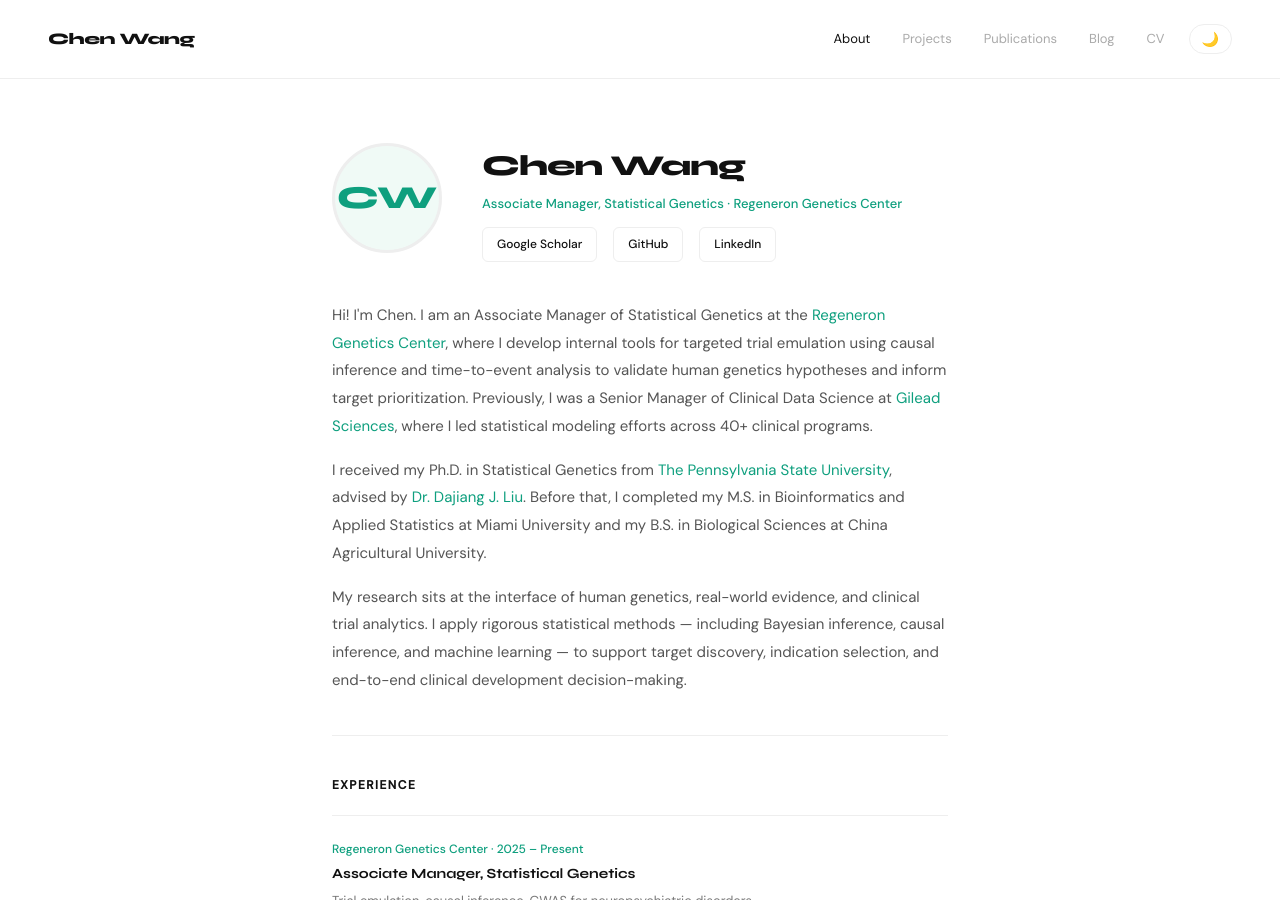
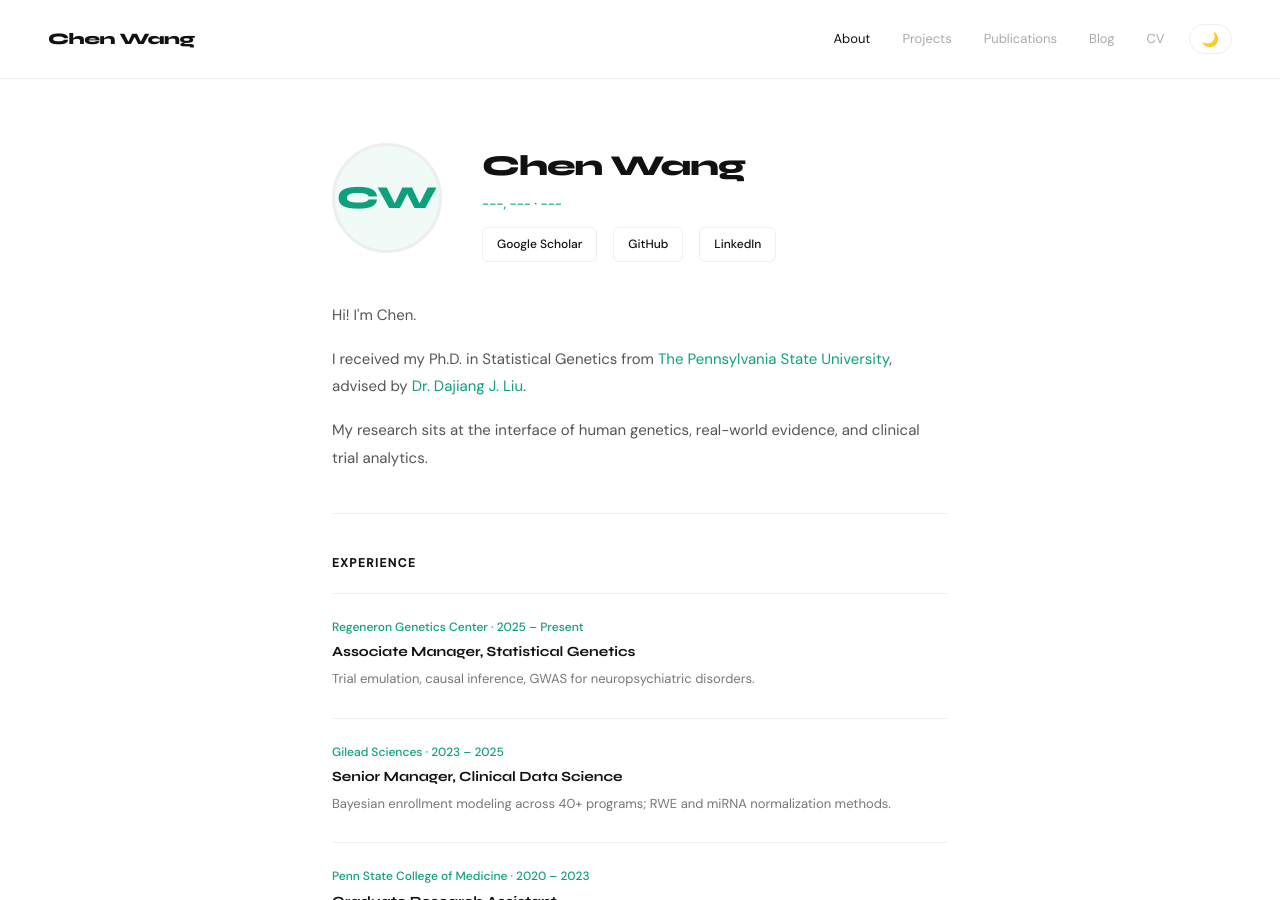
Before and after one commit to wangc29/wangc29.github.io, a Jekyll site: the page built from index.md, in a window 1280 px wide and 900 px high. Built offline with Jekyll 4.4.1, drawn with Linux system fonts in a browser that asks for light colours.

Commit message:
clear statements

```diff
--- a/index.md
+++ b/index.md
@@ -23,7 +23,7 @@ title: ""
 
   <div>
     <div class="about-name">Chen Wang</div>
-    <div class="about-role">Associate Manager, Statistical Genetics · Regeneron Genetics Center</div>
+    <div class="about-role">---, --- · --- </div>
     <div class="links" style="margin-top: 0.75rem;">
       <!-- Links pull from _config.yml automatically -->
       <a class="btn-ghost" href="{{ site.scholar_url }}" target="_blank">Google Scholar</a>
@@ -45,13 +45,7 @@ title: ""
 -->
 <div class="about-bio">
   <p>
-    Hi! I'm Chen. I am an Associate Manager of Statistical Genetics at the
-    <a href="https://www.regeneron.com/science/genetics-center">Regeneron Genetics Center</a>,
-    where I develop internal tools for targeted trial emulation using causal inference
-    and time-to-event analysis to validate human genetics hypotheses and inform target
-    prioritization. Previously, I was a Senior Manager of Clinical Data Science at
-    <a href="https://www.gilead.com">Gilead Sciences</a>, where I led statistical
-    modeling efforts across 40+ clinical programs.
+    Hi! I'm Chen.
   </p>
   <p>
     I received my Ph.D. in Statistical Genetics from
@@ -59,14 +53,10 @@ title: ""
     advised by
     <!-- Replace YOUR_ADVISOR_URL with Dr. Liu's actual profile page -->
     <a href="YOUR_ADVISOR_URL">Dr. Dajiang J. Liu</a>.
-    Before that, I completed my M.S. in Bioinformatics and Applied Statistics at
-    Miami University and my B.S. in Biological Sciences at China Agricultural University.
   </p>
   <p>
     My research sits at the interface of human genetics, real-world evidence, and clinical
-    trial analytics. I apply rigorous statistical methods — including Bayesian inference,
-    causal inference, and machine learning — to support target discovery, indication
-    selection, and end-to-end clinical development decision-making.
+    trial analytics.
   </p>
 </div>
 
```
